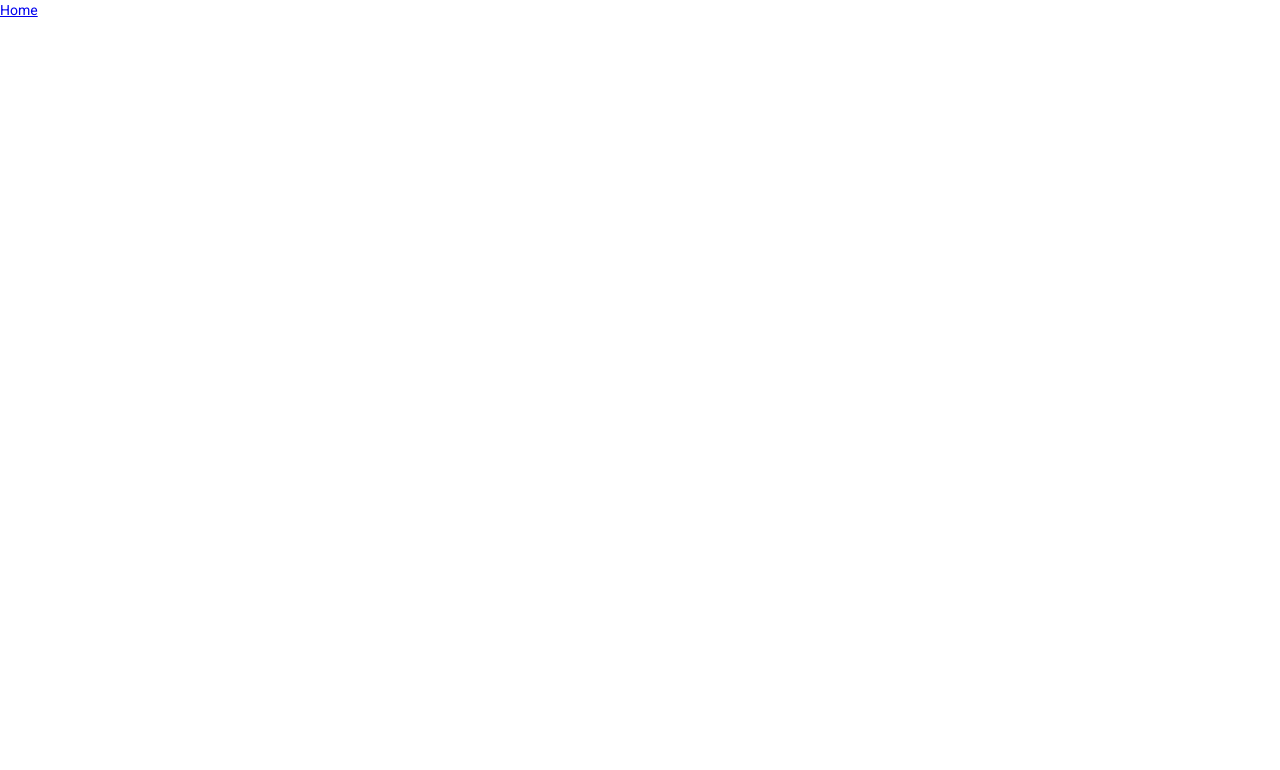
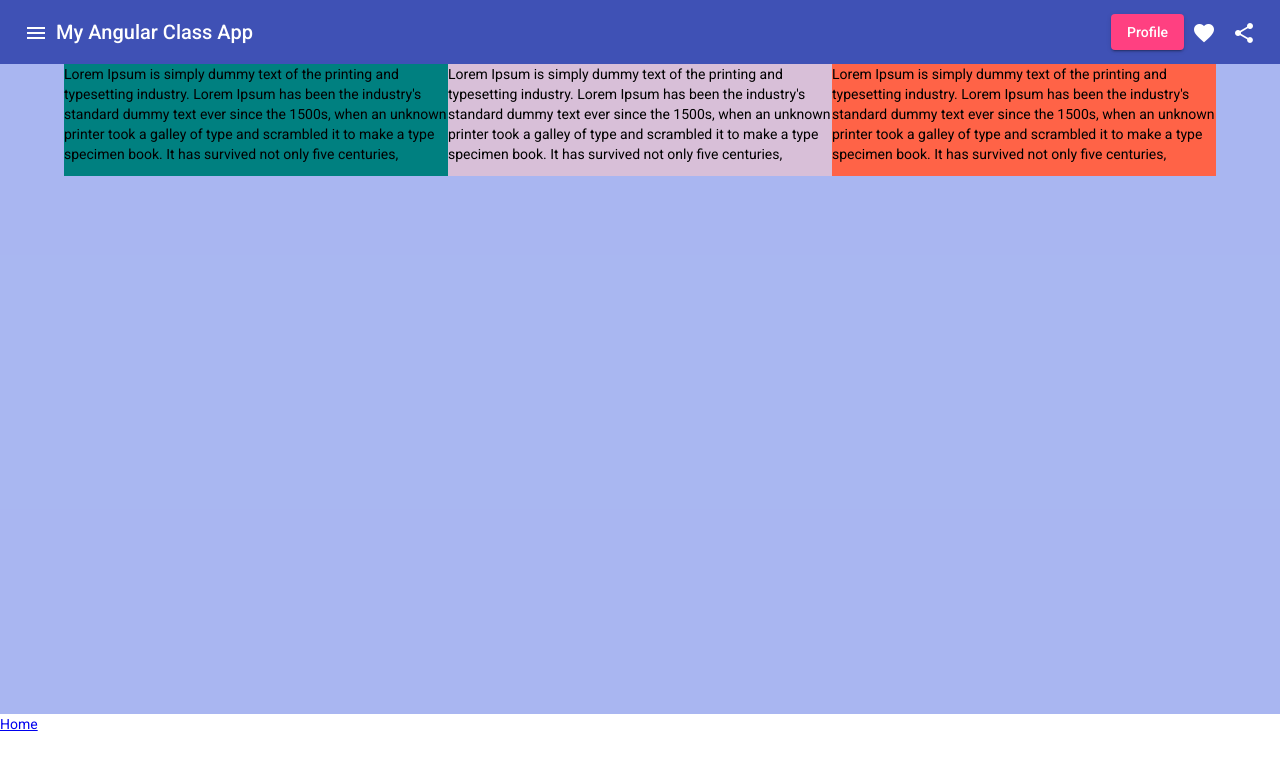
Before and after one commit to nirmalieo3/angular-tutorial, an Angular app: page /flexlayout in a window 1280 px wide. Before the commit this address led to /. Shown: the top 770 px of the page. Built offline with nearby package versions, Linux system fonts and the light colour scheme.

Commit message:
new file

```diff
--- a/package.json
+++ b/package.json
@@ -16,6 +16,7 @@
     "@angular/common": "~9.0.6",
     "@angular/compiler": "~9.0.6",
     "@angular/core": "~9.0.6",
+    "@angular/flex-layout": "^11.0.0-beta.33",
     "@angular/forms": "~9.0.6",
     "@angular/material": "^9.2.4",
     "@angular/platform-browser": "~9.0.6",
--- /dev/null
+++ b/src/app/component/flex-layout/flex-layout.component.css
@@ -0,0 +1,42 @@
+.example-spacer {
+    flex: 1 1 auto;
+  }
+.container1{
+    background-color: rgba(160, 175, 240, 0.9);
+    height: 650px;
+
+}
+
+
+/*.container {
+    margin: 10px;
+  }
+
+  .item {
+    border-radius: .2em;
+    color: #ffffff;
+    font-family: sans-serif;
+    font-size: 2em;
+    padding: 4em 1em;
+    text-transform: uppercase;
+  }
+
+  .item-1 {
+    background-color: #009169;
+  }
+
+  .item-2 {
+    background-color: #55b296;
+  }
+
+  .item-3 {
+    background-color: #9fd3c3;
+  }
+
+  .item-4 {
+    background-color: #e7b013;
+  }
+
+  .item-5 {
+    background-color: #073443;
+  }*/
--- /dev/null
+++ b/src/app/component/flex-layout/flex-layout.component.html
@@ -0,0 +1,74 @@
+<mat-toolbar color="primary">
+    <button mat-icon-button class="example-icon" aria-label="Example icon-button with menu icon"  >
+      <mat-icon >menu</mat-icon>
+    </button>
+    <span>My Angular Class App</span>
+    <span class="example-spacer"></span>
+    <button mat-raised-button color="accent" [routerLink] ="['/profile']">Profile</button>
+
+    <button mat-icon-button class="example-icon favorite-icon" aria-label="Example icon-button with heart icon">
+      <mat-icon>favorite</mat-icon>
+    </button>
+    <button mat-icon-button class="example-icon" aria-label="Example icon-button with share icon">
+      <mat-icon>share</mat-icon>
+    </button>
+  </mat-toolbar>
+
+<div class="container1">
+<div fxLayout="row" style="width:100%;">
+    <div style="width:30%; background-color: teal; margin-left:5%;" >
+    <p>Lorem Ipsum is simply dummy text of the printing and typesetting industry. Lorem Ipsum has been the industry's standard dummy text ever since the 1500s, when an unknown printer took a galley of type and scrambled it to make a type specimen book. It has survived not only five centuries, </p>
+   </div>
+    <div style="width:30%; background-color: thistle;" >
+    <p>Lorem Ipsum is simply dummy text of the printing and typesetting industry. Lorem Ipsum has been the industry's standard dummy text ever since the 1500s, when an unknown printer took a galley of type and scrambled it to make a type specimen book. It has survived not only five centuries, </p>
+   </div>
+    <div style="width:30%; background-color: tomato;" >
+    <p>Lorem Ipsum is simply dummy text of the printing and typesetting industry. Lorem Ipsum has been the industry's standard dummy text ever since the 1500s, when an unknown printer took a galley of type and scrambled it to make a type specimen book. It has survived not only five centuries, </p>
+   </div>
+    </div>
+</div>
+<!--<h2>Second example</h2>
+<div class="container"
+     fxLayout
+     fxLayoutAlign="center"
+     fxLayoutGap="10px"
+     fxLayoutGap.xs="0"
+>
+  <div class="item item-1"
+       fxFlex="15%"
+  >
+    Item 1
+  </div>
+  <div class="item item-2"
+       fxFlex="20%"
+       fxFlexOrder="3"
+  >
+    Item 2
+  </div>
+  <div class="item item-3"
+       fxFlex
+  >
+    Item 3
+  </div>
+</div>
+
+<div class="container"
+     fxLayout
+     fxLayout.xs="column"
+     fxLayoutAlign="center"
+     fxLayoutGap="10px"
+     fxLayoutGap.xs="0"
+>
+  <div class="item item-4"
+       fxFlex
+       fxFlexOffset="50px"
+       fxFlexOffset.xs="0"
+  >
+    Item 4
+  </div>
+  <div class="item item-5"
+       fxFlex="200px"
+  >
+    Item 5
+  </div>
+</div>-->
--- /dev/null
+++ b/src/app/component/flex-layout/flex-layout.component.ts
@@ -0,0 +1,16 @@
+
+import { Component, OnInit } from '@angular/core';
+
+@Component({
+  selector: 'app-flex-layout',
+  templateUrl: './flex-layout.component.html',
+  styleUrls: ['./flex-layout.component.css']
+})
+export class FlexLayoutComponent implements OnInit {
+
+  constructor() { }
+
+  ngOnInit(): void {
+  }
+
+}
--- a/src/app/component/homepage/homepage.component.html
+++ b/src/app/component/homepage/homepage.component.html
@@ -1,5 +1,5 @@
 <body>
-    <div class="body">
+   <div class="body">
        <mat-toolbar color="primary">
          <button mat-icon-button class="example-icon" aria-label="Example icon-button with menu icon"  >
            <mat-icon (click)="drawer.toggle()">menu</mat-icon>
@@ -22,6 +22,9 @@
            <button mat-raised-button color="primary" class="btn1" [routerLink] ="['/profile']">Profile</button>
            </div>
            <div>
+            <button mat-raised-button color="primary" class="btn1" [routerLink] ="['/flexlayout']">Flexlayout</button>
+            </div>
+           <div>
            <button mat-raised-button color="primary" class="btn1" >Class Notes</button>
            </div>
            <p *ngIf="showFiller"></p>
@@ -31,7 +34,8 @@
          </mat-drawer>
 
      <div class="example-sidenav-content">
-     <div class="card">
+
+       <div class="card">
      <mat-card class="example-card">
        <mat-card-header>
          <div mat-card-avatar class="example-header-image"></div>
```
Also changed, not shown: src/app/app-routing.module.ts (+3 -6 lines), src/app/app.module.ts (+7 -3 lines), 2 other files (tests, documents, lock files or other folders).
